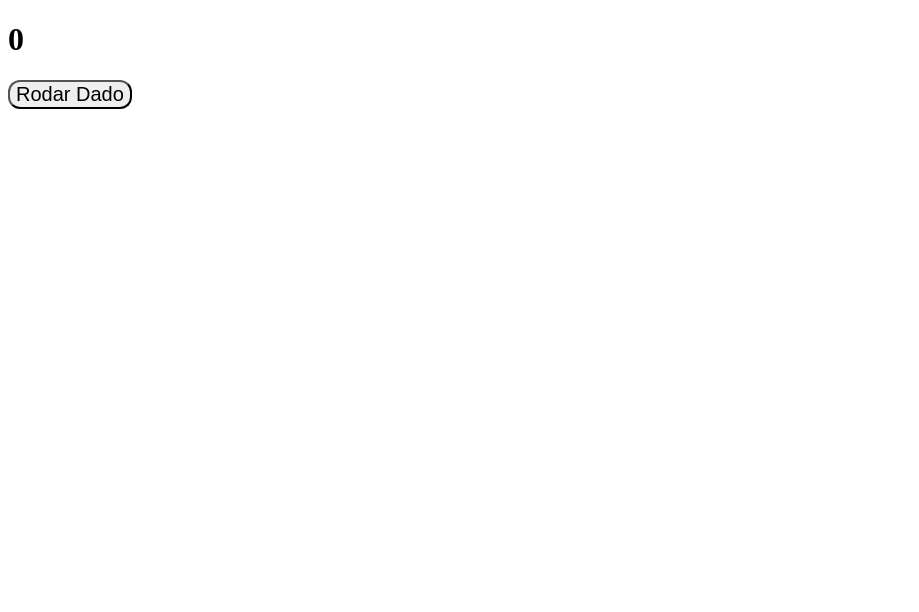
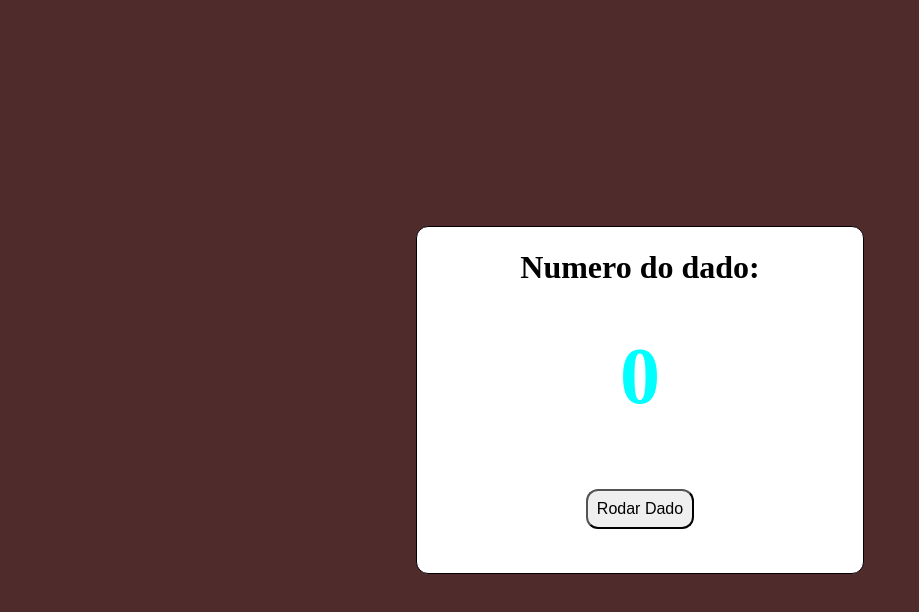
Before and after one commit to JocaCavalcanti/catolicaCodes, a website: page index.html in a window 1280 px wide. Shown: the whole page, without its empty margins (0-919 px from the left). Drawn offline with Linux system fonts and the light colour scheme.

Commit message:
Versão final

```diff
--- a/index.html
+++ b/index.html
@@ -1,14 +1,19 @@
 <!DOCTYPE html>
-<html>
+<html lang="en">
   <head>
     <meta charset="UTF-8" />
+    <meta name="viewport" content="width=device-width, initial-scale=1.0" />
     <link rel="stylesheet" href="style.css" />
     <script defer src="index.js"></script>
     <title>Rodar Dado</title>
   </head>
   <body>
-    <div class="fundo"></div>
-    <h1 id="resultado">0</h1>
-    <button id="botao">Rodar Dado</button>
+    <div class="cont">
+      <div class="fundo">
+        <h1>Numero do dado:</h1>
+        <h2 id="resultado">0</h2>
+        <button id="botao">Rodar Dado</button>
+      </div>
+    </div>
   </body>
 </html>
--- a/style.css
+++ b/style.css
@@ -1,15 +1,46 @@
+* {
+  box-sizing: border-box;
+  padding: 0;
+  margin: 0;
+}
+h1 {
+  margin: 5%;
+}
 h2 {
   color: aqua;
+  margin: 5%;
+  font-size: 80px;
 }
-
+.cont {
+  min-height: 100vh;
+  background-color: rgb(79, 43, 43);
+  display: flex;
+  justify-content: center;
+  align-items: center;
+  flex-direction: column;
+}
+.fundo {
+  border: 1px solid;
+  display: flex;
+  justify-content: center;
+  align-items: center;
+  flex-direction: column;
+  border-radius: 12px;
+  height: 35%;
+  width: 35%;
+  background-color: rgb(255, 255, 255);
+}
 button {
   transition-duration: 0.4s;
-  font-size: 20px;
+  font-size: 16px;
   border-radius: 12px;
+  margin: 10%;
+  padding: 2%;
 }
 
 button:hover {
   background-color: #4caf50;
   color: white;
 }
+
 /* Professor o css nao esta pegando no blitz, porem no visual code sim...por isso estou colocando esse comentario para avisar */
```
